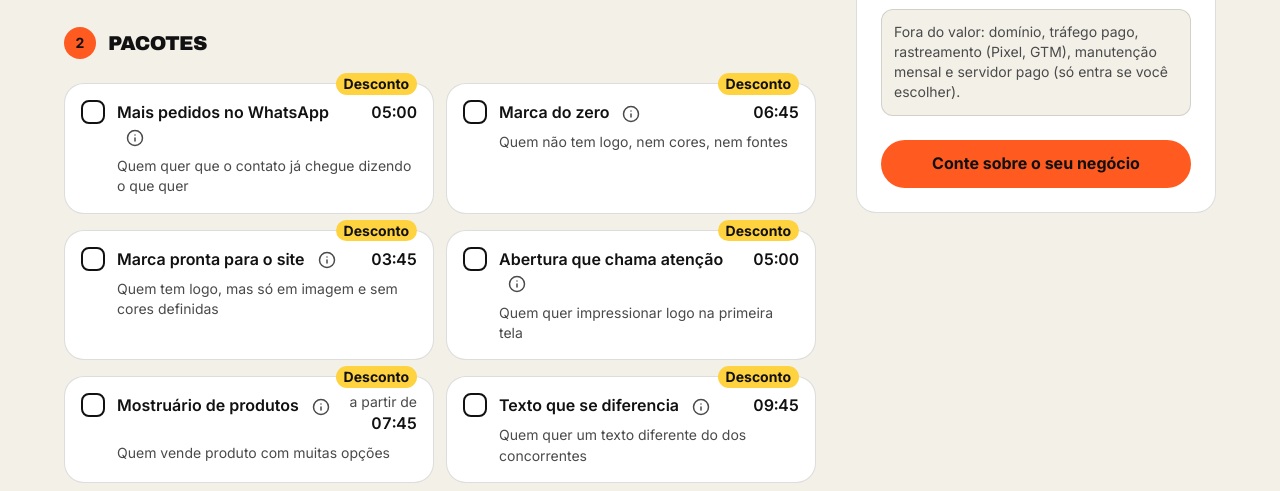
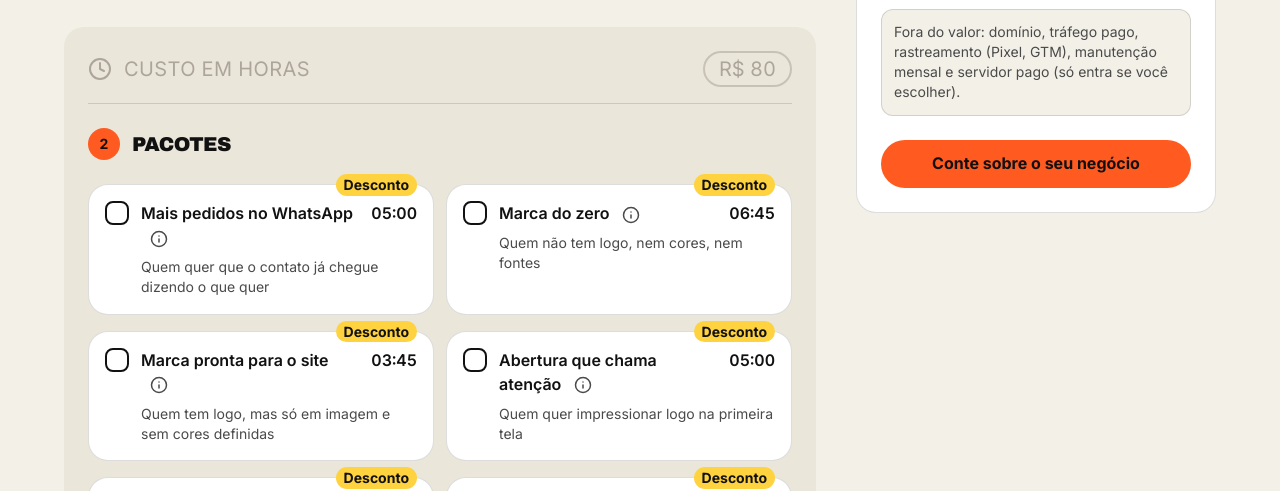
Before and after one commit to println/craftomakers, a plain HTML site: page configurador.html in a window 1280 px wide. Shown: the part 394-885 px from the top of the page. Drawn offline with Linux system fonts and the light colour scheme.

Commit message:
Configurador: zona Custo em horas com o valor da hora

```diff
--- a/configurador.html
+++ b/configurador.html
@@ -113,7 +113,17 @@ h2 { font-size: var(--fs-2); }
 .layout { display: grid; gap: var(--s5); grid-template-columns: minmax(0, 1fr); }
 .options { min-width: 0; }
 .step { margin-bottom: var(--s6); }
-.step-head { display: flex; align-items: center; gap: var(--s3); margin-bottom: var(--s4); }
+.step-head { display: flex; flex-wrap: wrap; align-items: center; gap: var(--s3); margin-bottom: var(--s4); }
+/* Zona em horas: os passos 2 e 3 ficam num fundo próprio, com o valor da hora no topo. */
+.hours-zone { background: var(--paper-2); border-radius: var(--r-card); padding: var(--s5); }
+.hours-zone .step:last-child { margin-bottom: 0; }
+.zone-head { display: grid; grid-template-columns: auto 1fr auto; column-gap: var(--s3); align-items: center; padding-bottom: var(--s4); margin-bottom: var(--s5); border-bottom: 1px solid var(--line); }
+.zone-head svg { width: 24px; height: 24px; fill: none; stroke: var(--ink); stroke-width: 2; stroke-linecap: round; stroke-linejoin: round; }
+.zone-rate { font: 400 var(--fs-2)/1.1 var(--text); text-transform: uppercase; letter-spacing: 0.02em; font-variant-numeric: tabular-nums; }
+.zone-head { --zone-brown: #ADA59C; color: var(--zone-brown); }
+.zone-head svg { stroke: var(--zone-brown) !important; }
+.zone-badge { padding: 6px 14px; border-radius: var(--r-pill); background: transparent; border: 2px solid color-mix(in srgb, var(--zone-brown) 55%, transparent); color: var(--zone-brown); font: 400 var(--fs-2)/1 var(--text); white-space: nowrap; font-variant-numeric: tabular-nums; }
+@media (max-width: 480px) { .hours-zone { margin-inline: calc(-1 * var(--s4)); border-radius: 0; padding: var(--s5) var(--s4); } }
 .step-num {
   flex: none;
   width: 32px;
@@ -679,6 +689,13 @@ h2 { font-size: var(--fs-2); }
         </div>
       </section>
 
+      <div class="hours-zone">
+        <div class="zone-head">
+          <svg viewBox="0 0 24 24" aria-hidden="true"><circle cx="12" cy="12" r="10"/><path d="M12 6v6l4 2"/></svg>
+          <strong class="zone-rate">Custo em horas</strong>
+          <span class="zone-badge" data-rate>R$ 80</span>
+        </div>
+
       <section class="step" id="passo-2" aria-labelledby="packs-title">
         <div class="step-head">
           <span class="step-num" aria-hidden="true">2</span>
@@ -694,6 +711,7 @@ h2 { font-size: var(--fs-2); }
         </div>
         <div class="groups" id="groups"></div>
       </section>
+      </div>
     </div>
 
     <aside class="summary panel" id="summary" aria-labelledby="summary-title">
@@ -947,6 +965,7 @@ h2 { font-size: var(--fs-2); }
   // Preço por hora: cada item tem as horas de trabalho; o preço é horas × valor da hora.
   var HOUR_RATE = 80;
   function hoursToMoney(h) { return h * HOUR_RATE; }
+  document.querySelectorAll("[data-rate]").forEach(function (e) { e.textContent = "R$ " + HOUR_RATE; });
   // Mostra horas a partir do valor em dinheiro (valor ÷ valor da hora).
   // Horas no formato hh:mm (ex.: 1,25 h → 01:15).
   function hhmm(h) {
```
